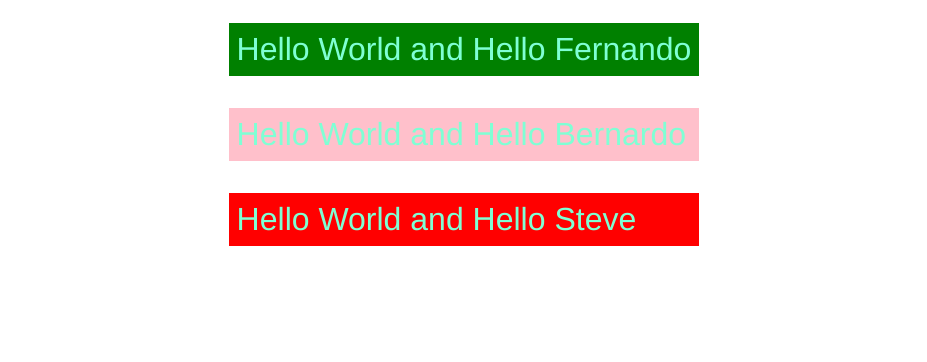
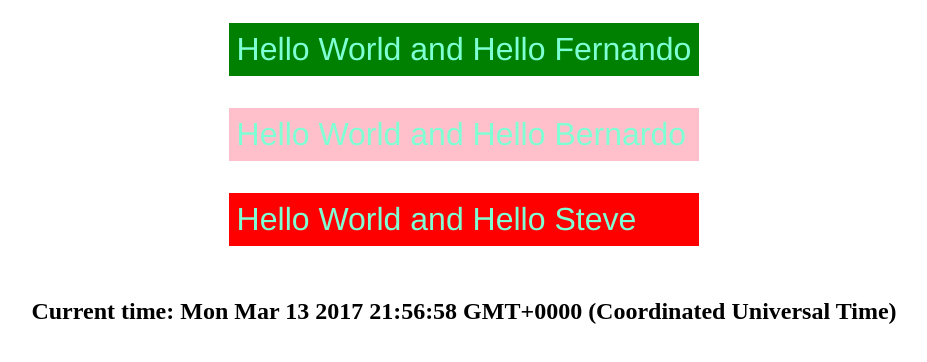
Before and after one commit to CodeCoreYVR/react-demo-jan-2017, a React (Create React App) app: page / in a window 1280 px wide. Shown: the part 927-1289 px from the top of the page, without its empty margins (176-1103 px from the left). Built offline with nearby package versions, Linux system fonts and the light colour scheme.

Commit message:
Add solution for Timer demo

```diff
--- /dev/null
+++ b/src/Timer.js
@@ -0,0 +1,43 @@
+import React, {Component} from 'react';
+
+// To extends from Component instead of React.Component,
+// import as above
+export default class Timer extends Component {
+  constructor (props) {
+    super(props);
+
+    this.state = {
+      currentTime: new Date().toString()
+    };
+
+    this.updateTime = this.updateTime.bind(this);
+  }
+
+  updateTime () {
+    this.setState({currentTime: new Date().toString()})
+  }
+
+  // Lifecycle methods are special methods like render that
+  // will be called by React at a specified time
+
+  // 👇 will be called when the component is finally shown on the page
+  componentDidMount () {
+    // setInterval returns an integer that represents its id
+    // we can use to cancel with the function clearInterval
+    this.timerId = setInterval(this.updateTime, 1000);
+    // in this case, we assign it to a property of this, timerId.
+    // that way we can use in all our methods of this class
+  }
+
+  // 👇 will be called when a component is destroyed, leaves the pages,
+  // is no longer a child of a parent component, etc
+  componentWillUnmount () {
+    clearInterval(this.timerId);
+  }
+
+  render () {
+    return (
+      <h2>Current time: { this.state.currentTime }</h2>
+    )
+  }
+}
--- a/src/index.js
+++ b/src/index.js
@@ -8,6 +8,7 @@ import Square from './Square';
 import Rectangle from './Rectangle';
 import Shape from './Shape';
 import Greetings from './Greetings';
+import Timer from './Timer';
 
 const App = props => {
   const styles = {
@@ -27,6 +28,7 @@ const App = props => {
     <Shape type="circle" color="Salmon" />
     <Shape type="square" colors={["Yellow", "Pink", "Aquamarine", "Violet"]} />
     <Greetings names={['Artem', 'Basia', 'Fernando', 'Bernardo', 'Steve']} />
+    <Timer />
   </div>
 }
 
```
